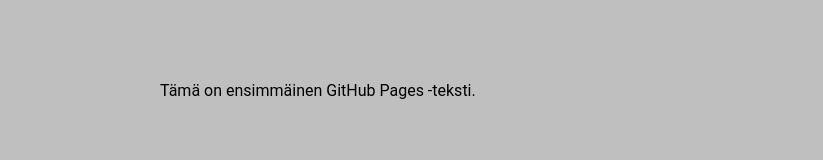
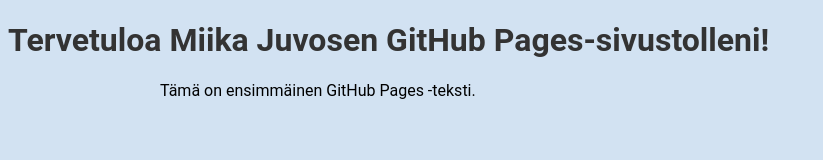
Before and after one commit to Miikajuvonen/Pilvipalvelut-web-kehityksess-, a plain HTML site: page index.html in a window 1280 px wide. Shown: the whole page, without its empty margins (0-823 px from the left). Drawn offline with Linux system fonts and the light colour scheme.

Commit message:
Update styles.css

```diff
--- a/styles.css
+++ b/styles.css
@@ -1,10 +1,10 @@
 body {
-    background-color: #8888;
+    background-color: #d2e2f2;
     font-family: Roboto, sans-serif;
 }
 
 h1 {
-    color: #0000;
+    color: #333;
 }
 
 .container {
```
